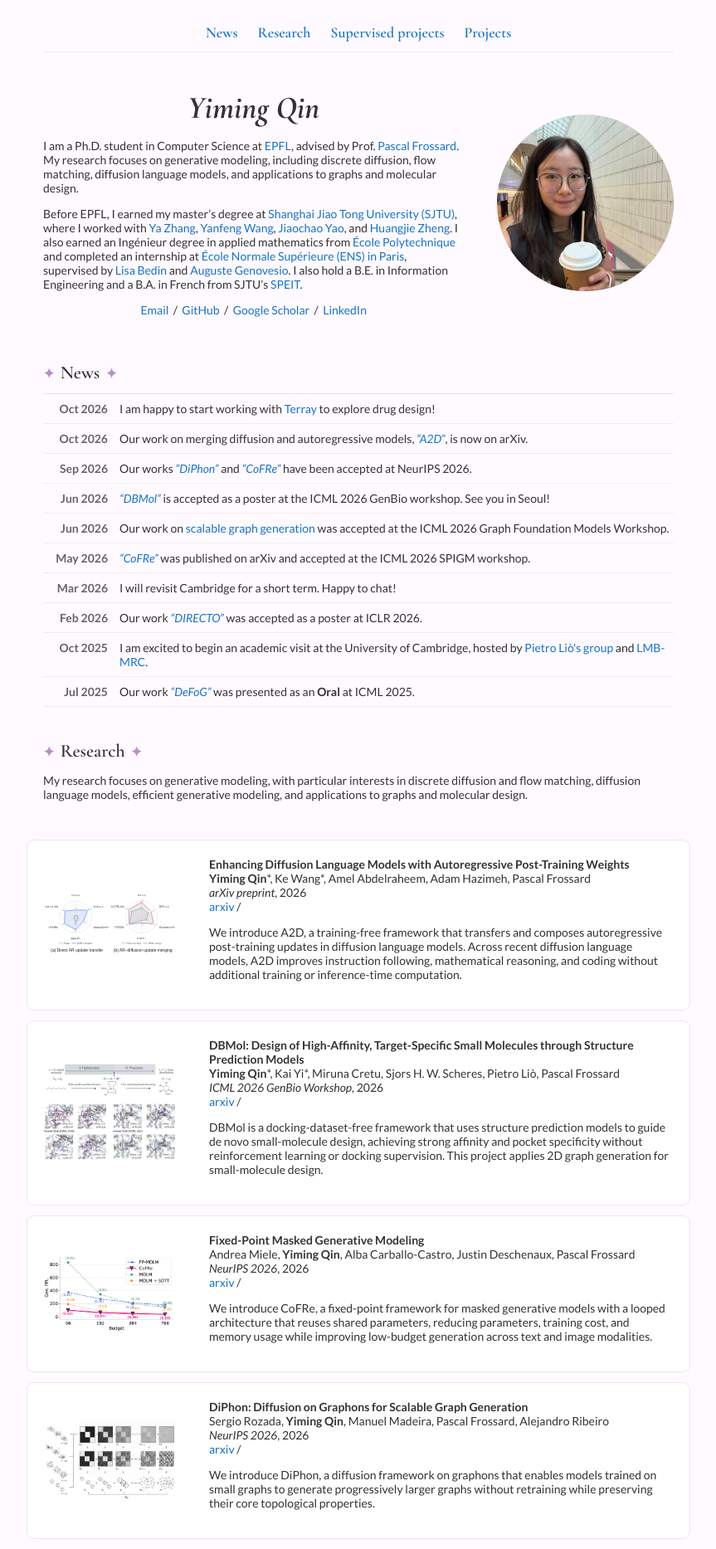
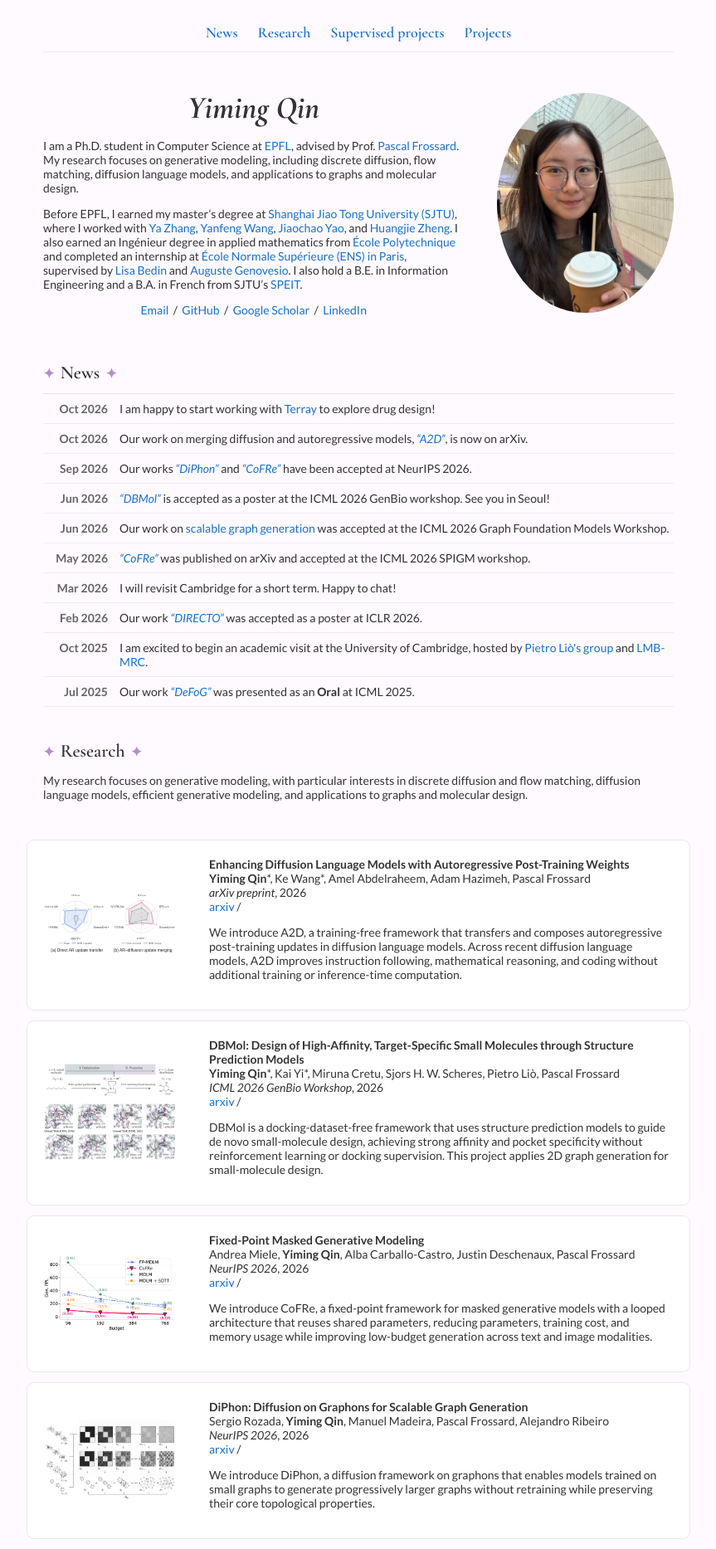
Before and after one commit to qym7/qym7.github.io, a Jekyll site: the page built from _posts/2026-10-06-A2D.markdown, in a window 1280 px wide. Shown: the top 1867 px of the page at 83% size, without its empty margins (208-1071 px from the left). Built offline with Jekyll 4.4.1, drawn with Linux system fonts in a browser that asks for light colours.

Commit message:
Refine profile photo crop

```diff
--- a/_layouts/default.html
+++ b/_layouts/default.html
@@ -54,7 +54,7 @@
               </p>
             </td>
             <td style="padding:2.5%;width:30%;max-width:40%">
-              <img style="display:block;width:100%;max-width:100%;aspect-ratio:1;object-fit:cover;object-position:center 42%;border-radius:50%" alt="profile photo" src="images/pic.jpg">
+              <img style="display:block;width:100%;max-width:100%;aspect-ratio:4/5;object-fit:cover;object-position:40% 42%;border-radius:50%" alt="profile photo" src="images/pic.jpg">
             </td>
           </tr>
         </table>
```
